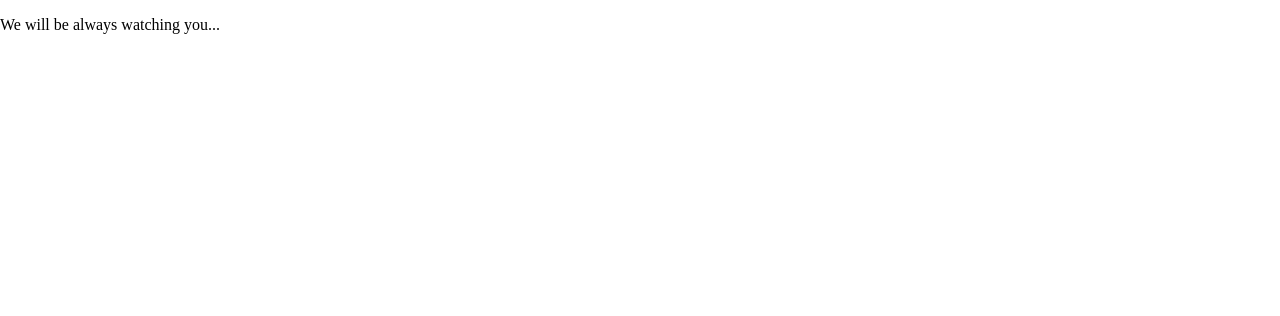
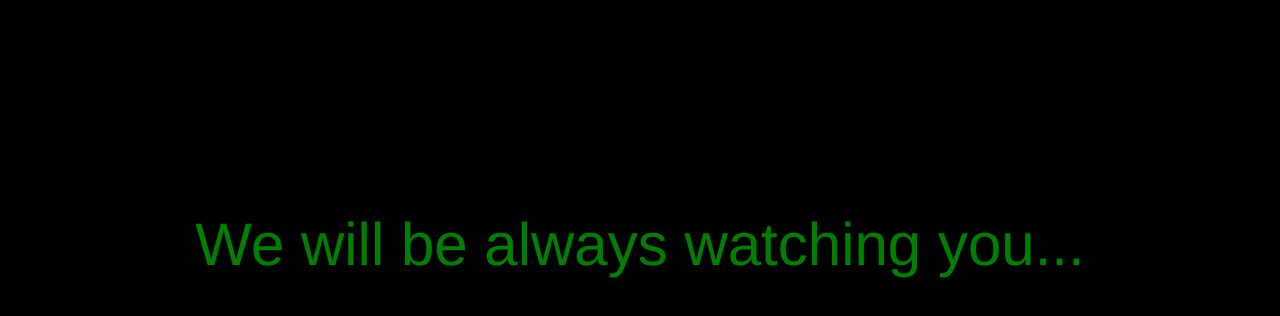
Before and after one commit to encriptad/Anonymous, a plain HTML site: page index.html in a window 1280 px wide. Drawn offline with Linux system fonts and the light colour scheme.

Commit message:
Update style.css

```diff
--- a/style.css
+++ b/style.css
@@ -2,12 +2,15 @@ body{
     margin: 0;
     padding: 0;
     overflow: hidden;
-    background-image: url='Encriptada.png';
+    background-color: black;
+
 }
 
-.imagem{
-    padding: 0;
-    margin: 0;
-    opacity: 0.5;
-
+p{
+    padding-top: 150px;
+    font-size: 60px;
+    font-family:'Franklin Gothic Medium', 'Arial Narrow', Arial, sans-serif;
+    align-items: center;
+    text-align: center;
+    color: green;
 }
```
